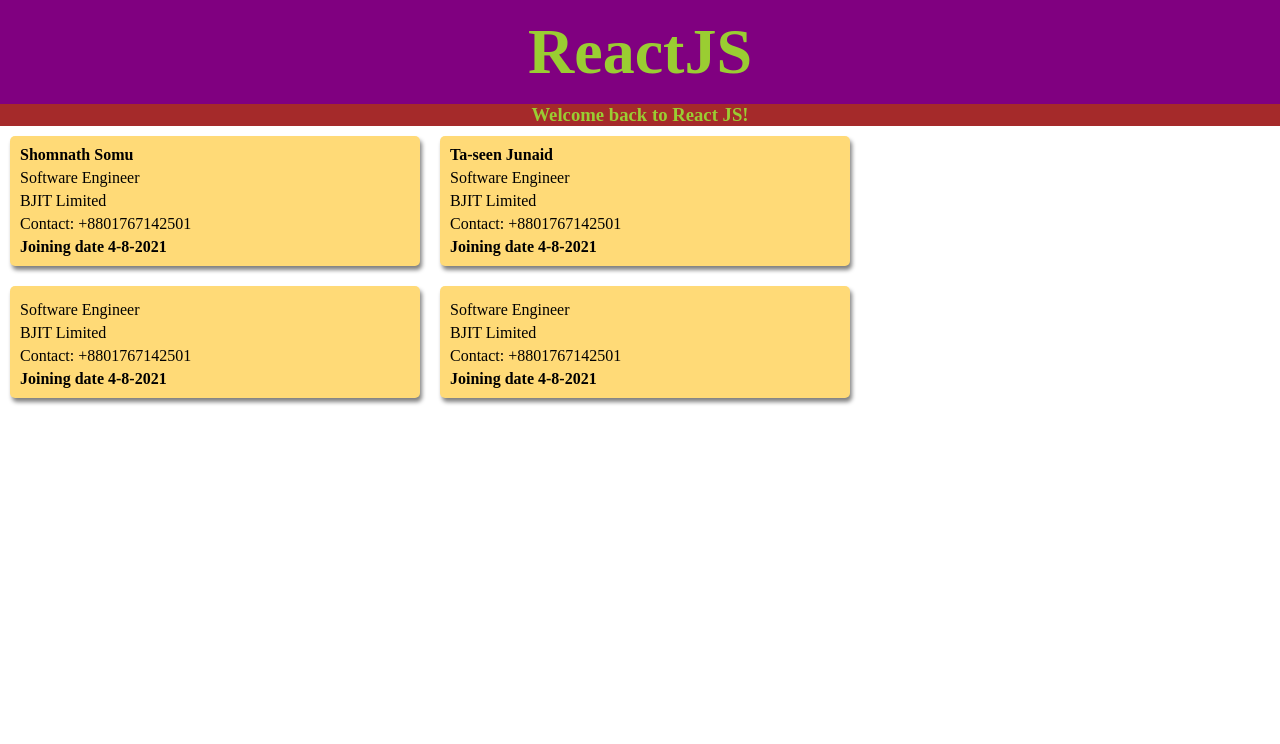
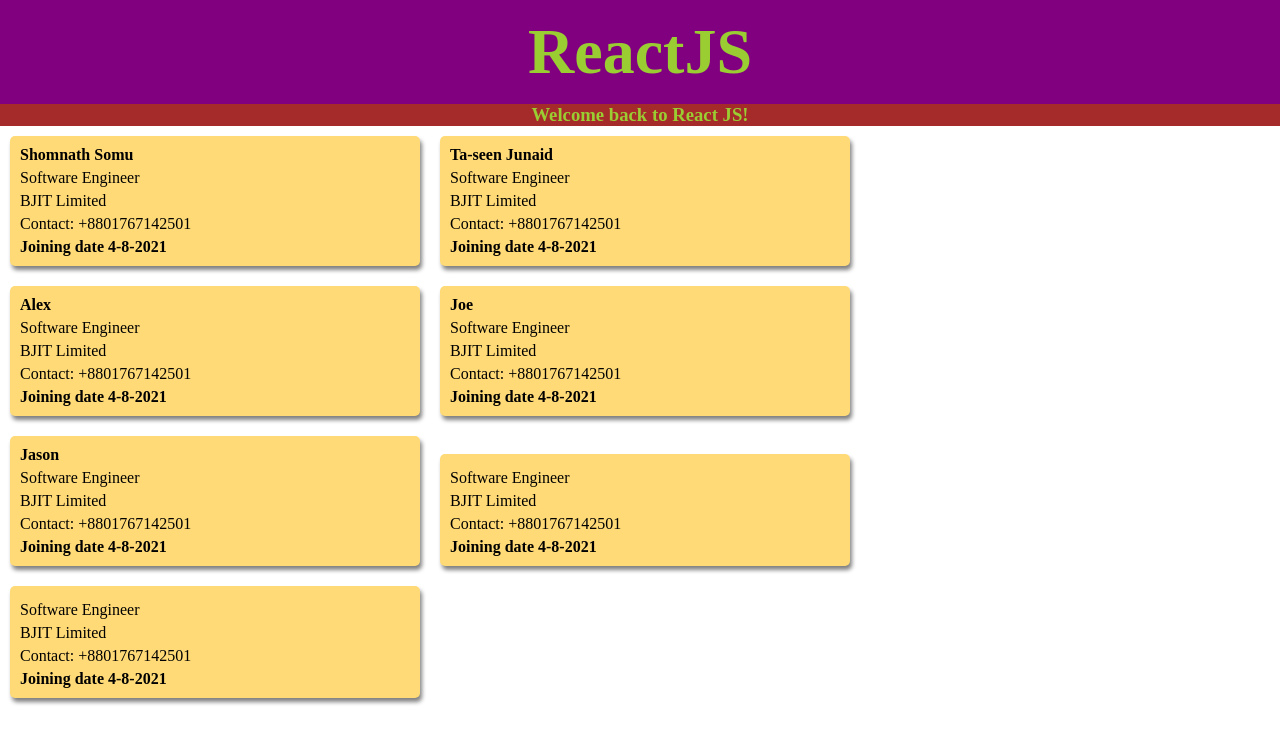
Before and after one commit to shomnathsomu/Build-React, a React (Create React App) app: page / in a window 1280 px wide. Shown: the top 744 px of the page. Built offline with nearby package versions, Linux system fonts and the light colour scheme.

Commit message:
data mapping

```diff
--- a/src/App.js
+++ b/src/App.js
@@ -1,6 +1,7 @@
 import React from 'react';
 // import ReactDOM from 'react-dom';
 import Card from './components/Card';
+import Data from './data.json';
 
 const tech = "ReactJS";
 const title = "Welcome back to React JS!";
@@ -12,11 +13,22 @@ const titleStyle = {
 };
 
 function App(){
+
+  // console.log(Data);
+  let items = [];
+  // for(let i = 0; i < Data.length; i++){
+  //   items.push(<Card nameEmp = {Data[i].empName} designationEmp = {Data[i].empDes} />);
+  // }
+
+  // DaTA Mapping
+  items = Data.map((item, index) => <Card key={index} nameEmp = {item.empName} designationEmp = {item.empDes} /> );
+
     return <div>
         <h1 className="headingStyle largeText"> {tech} </h1>
         <h3 style={titleStyle}> {title} </h3>
-        <Card nameEmp = "Shomnath Somu"/>
-        <Card nameEmp = "Ta-seen Junaid"/>
+        <Card nameEmp = "Shomnath Somu" designationEmp = "SOftware Engineer" />
+        <Card nameEmp = "Ta-seen Junaid" designationEmp = "Senior SOftware Engineer" />
+        {items}
         <Card />
         <Card />
   </div>
```
